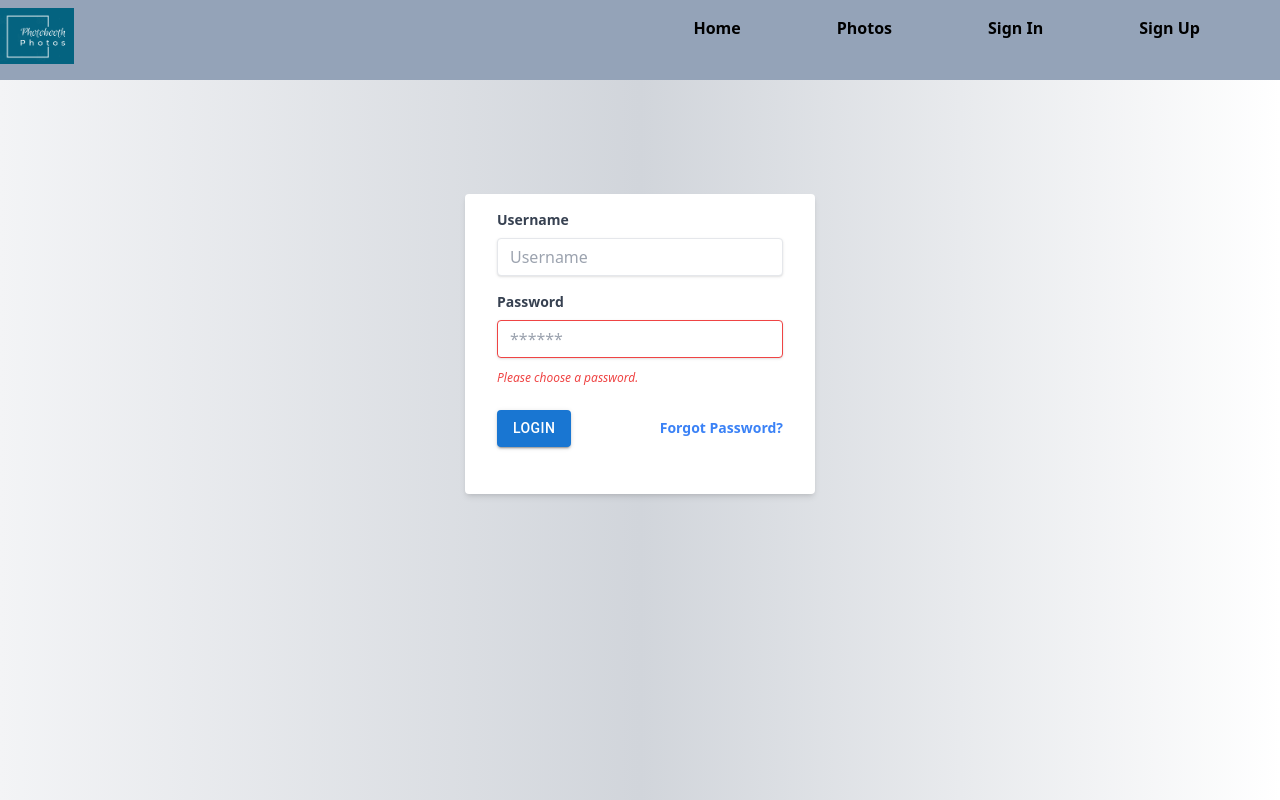
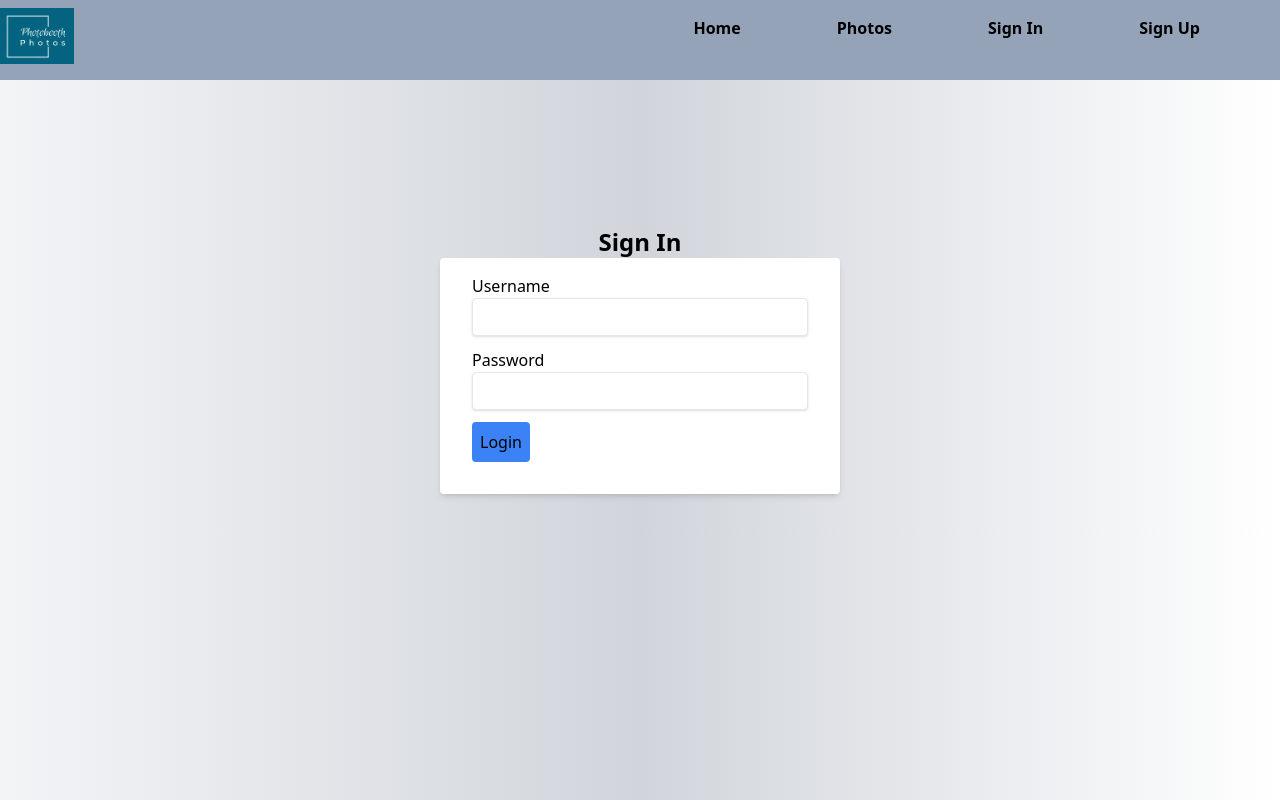
Before and after one commit to Zackius/unsplash_api_projects-, a React (Create React App) app: page /signin in a window 1280 px wide. Built offline with nearby package versions, Linux system fonts and the light colour scheme.

Commit message:
Re-designed the Login page using Formik and Yup

```diff
--- a/src/Components /SignIn.js
+++ b/src/Components /SignIn.js
@@ -1,51 +1,42 @@
-import React from "react";
-import Button from "@mui/material/Button";
+import React from 'react'
+import { Formik, Form } from 'formik'
+import * as Yup from "yup"
+import TextField from './TextField'
 
 const SignIn = () => {
-  return (
-    <div className="flex justify-center pt-36">
-      <form class="h-[300px] w-[350px] bg-white shadow-md rounded px-8 pt-4  pb-8 mb-4">
-        <div class="mb-4">
-          <label
-            class="block text-gray-700 text-sm font-bold mb-2"
-            for="username"
-          >
-            Username
-          </label>
-          <input
-            class="shadow appearance-none border rounded w-full py-2 px-3 text-gray-700 leading-tight focus:outline-none focus:shadow-outline"
-            id="username"
-            type="text"
-            placeholder="Username"
-          />
-        </div>
-        <div class="mb-6">
-          <label
-            class="block text-gray-700 text-sm font-bold mb-2"
-            for="password"
-          >
-            Password
-          </label>
-          <input
-            class="shadow appearance-none border border-red-500 rounded w-full py-2 px-3 text-gray-700 mb-3 leading-tight focus:outline-none focus:shadow-outline"
-            id="password"
-            type="password"
-            placeholder="******"
-          />
-          <p class="text-red-500 text-xs italic">Please choose a password.</p>
-        </div>
-        <div class="flex items-center justify-between">
-          <Button variant="contained">Login </Button>
-          <a
-            class="inline-block align-baseline font-bold text-sm text-blue-500 hover:text-blue-800"
-            href="/"
-          >
-            Forgot Password?
-          </a>
-        </div>
-      </form>
-    </div>
-  );
-};
+    const validate = Yup.object({
+      username: Yup.string().required("Username Required"),
+      password: Yup.string()
+        .min(6, "Password must be 6 characters or more")
+        .required(" Password Required"),
+    });
+    return (
+      <Formik
+        initialValues={{
+          username: "",
+          password: "",
+        }}
+        validationSchema={validate}
+        onSubmit={values => {
+          console.log(values)
+        }}
+      >
+        {(formik) => (
+          <div className=" flex flex-col  justify-center items-center p-6 pt-44">
+            <h1 className="text-2xl font-bold ">Sign In</h1>
+            <Form className="h-auto w-[400px] bg-white   shadow-md rounded px-8 pt-4  pb-8 mb-4">
+              <TextField label="Username" name="username" type="text" />
+              <TextField label="Password" name="password" type="password" />
+              <button
+                className="text-center p-2 justify-center bg-blue-500 rounded"
+                type="submit"
+              >Login
+              </button>
+            </Form>
+          </div>
+        )}
+      </Formik>
+    )
 
-export default SignIn;
+}
+export default SignIn
--- a/src/Components /SignUp.js
+++ b/src/Components /SignUp.js
@@ -1,15 +1,16 @@
 import React from "react";
 import { Formik, Form } from "formik";
 import TextField from "./TextField";
-import * as Yup from "yup"
+import * as Yup from "yup";
 const SignUp = () => {
   const validate = Yup.object({
     fullnames: Yup.string().required("Fullnames Required"),
-    username: Yup.string().required("Username Required" ),
-    email: Yup.string().required(" Email Required" ).email("Email is Invalid"),
-    password: Yup.string().min(6, "Password must be 6 characters or more").required(" Password Required" )
-
-  })
+    username: Yup.string().required("Username Required"),
+    email: Yup.string().email("Email is Invalid").required(" Email Required"),
+    password: Yup.string()
+      .min(6, "Password must be 6 characters or more")
+      .required(" Password Required"),
+  });
   return (
     <Formik
       initialValues={{
@@ -18,19 +19,28 @@ const SignUp = () => {
         email: "",
         password: "",
       }}
-      validationSchema = {validate}
+      validationSchema={validate}
+      onSubmit={values => {
+        console.log(values)
+      }}
     >
-      {formik => (
+      {(formik) => (
         <div className=" flex flex-col  justify-center items-center p-6 pt-44">
           <h1 className="text-2xl font-bold ">Sign Up</h1>
-          <Form  className="h-auto w-[400px] bg-white   shadow-md rounded px-8 pt-4  pb-8 mb-4">
-            <TextField label="Full name" name="fullname" type="text" />
+          <Form className="h-auto w-[400px] bg-white   shadow-md rounded px-8 pt-4  pb-8 mb-4">
+            <TextField label="Full name" name="fullnames" type="text" />
             <TextField label="Username" name="username" type="text" />
             <TextField label="Email" name="email" type="email" />
             <TextField label="Password" name="password" type="password" />
             <button
-              className="text-center bg-blue-500 rounded"
-              type="submit">Sign Up
+              className="text-center p-2 justify-center bg-blue-500 rounded"
+              type="submit"
+            > Sign Up
+            </button>
+            <button
+              className="text-center p-2 m-2 justify-center bg-red-600 rounded"
+              type="reset"
+            >Reset
             </button>
           </Form>
         </div>
--- a/src/Components /TextField.js
+++ b/src/Components /TextField.js
@@ -6,8 +6,8 @@ const TextField = ({ label, ...props }) => {
   return (
       <div className='mb-3 flex flex-col '>
           <label htmlFor={field.name}>{label}</label>
-      <input class="shadow appearance-none border rounded w-full py-2 px-3 text-gray-700 leading-tight focus:outline-none focus:shadow-outline" type="text" />
-      <ErrorMessage className= "text-red-400"name={field.name} />
+      <input class="shadow appearance-none border rounded w-full py-2 px-3 text-gray-700 leading-tight focus:outline-none focus:shadow-outline" {...field} {...props} />
+      <ErrorMessage className= "text-red-600"name={field.name} autoComplete="off" />
     </div>
   )
 }
```
